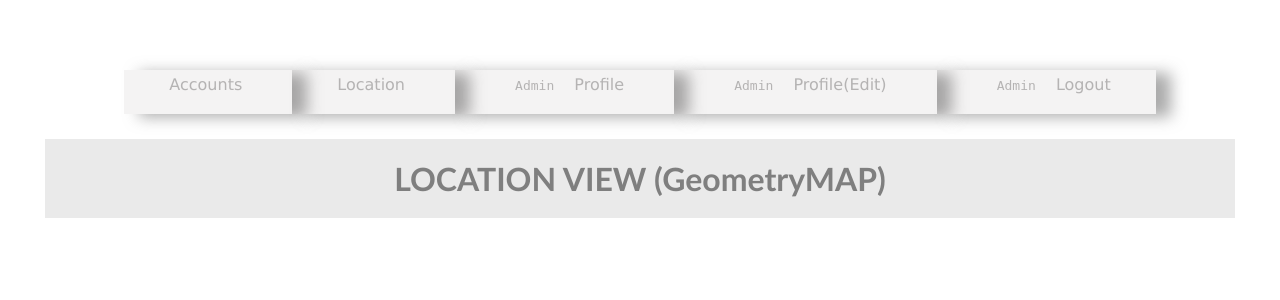
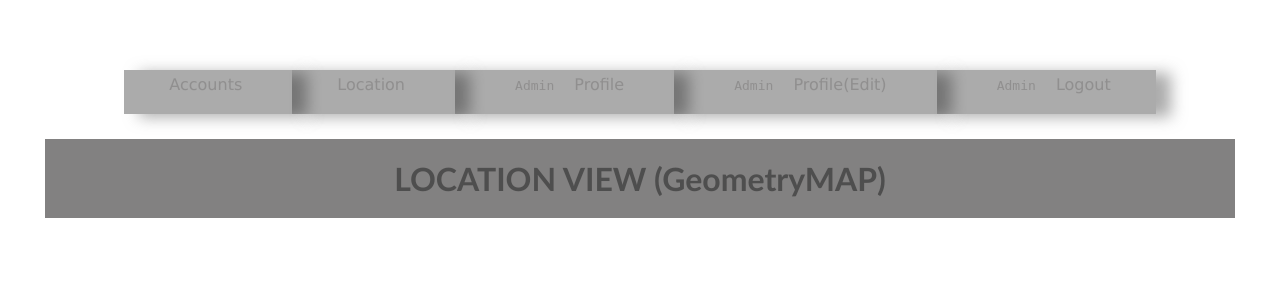
Before and after one commit to Owzaa/kartoza-work, a Django app: page /MapDetails/ in a window 1280 px wide. Shown: the top 300 px of the page. Run offline with Django 4.2, Linux system fonts and the light colour scheme; a user stored in the database is signed in.

Commit message:
commit on master

```diff
--- a/portfolioAsess/account/views.py
+++ b/portfolioAsess/account/views.py
@@ -3,14 +3,14 @@ from django.contrib.auth.models import User
 from .models import UserProfile
 
 
-# filtering our user Database to list_view
+#   filtering our user Database to list_view
 def user_list(request):
     class Meta:
         model = UserProfile
     users = UserProfile.objects.filter(is_active=True)
     return render (request,'account/List-Accounts.html',{'users':users})
 
-#User Authentication check when a user is requeasting user_details
+#   User Authentication check when a user is requeasting user_details
 def user_detail(request):
     user= get_object_or_404 (is_active=True)
     return render(request,'account/UserDetails/userDetails.html',{})
--- a/portfolioAsess/folioApp/static/css/portfolio.css
+++ b/portfolioAsess/folioApp/static/css/portfolio.css
@@ -70,7 +70,7 @@ label{
 .signinText{
     display: flex ;
     justify-content: center;
-    color: rgba(82, 82, 82, 0.452);
+    color: rgb(70, 67, 67);
     font-size: 62px;
     font-weight: 900;
     border-width: .5px;
@@ -110,7 +110,7 @@ justify-content: center;
 h1 {
     display: flex;
     justify-content: center;
-    color: rgba(53, 53, 53, 0.596);
+    color: rgba(43, 43, 43, 0.596);
     font-family:'Trebuchet MS', 'Lucida Sans Unicode', 'Lucida Grande', 'Lucida Sans', Arial, sans-serif
 
 }
@@ -118,8 +118,8 @@ h1 {
 
 .HeaderTextContainer{
     display: flexbox;
-    background-color: rgba(218, 218, 218, 0.562);
-    color: rgba(83, 80, 80, 0.837);
+    background-color: rgba(32, 31, 31, 0.562);
+    color: rgb(255, 251, 251);
     justify-content: center;
 }
 
@@ -140,7 +140,7 @@ li{
     justify-content: center;
 width: 25px;
 height: 40px;
-background-color: rgba(107, 101, 101, 0.075);
+background-color: rgba(15, 15, 15, 0.349);
 box-shadow: 15px 3px 15px 0px rgba(119, 119, 119, 0.616);
 }
 
@@ -157,7 +157,7 @@ text-decoration-line: none;
 display: inline;
 text-transform:capitalize;
 font-family: Verdana, Geneva, Tahoma, sans-serif;
-color: rgba(48, 46, 46, 0.709);
+color: rgba(8, 8, 8, 0.709);
 
 }
 
```
Also changed, not shown: portfolioAsess/account/models.py (+7 -8 lines), portfolioAsess/account/migrations/0002_userprofile_firtsname_userprofile_lastname.py (added), portfolioAsess/db.sqlite3.
